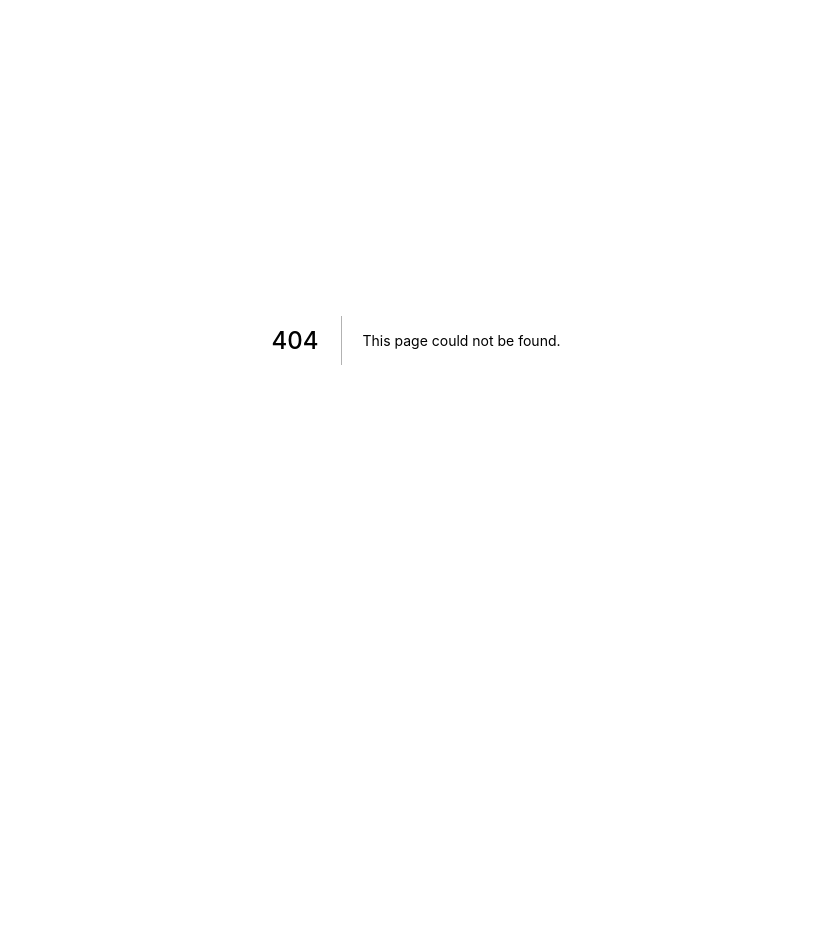
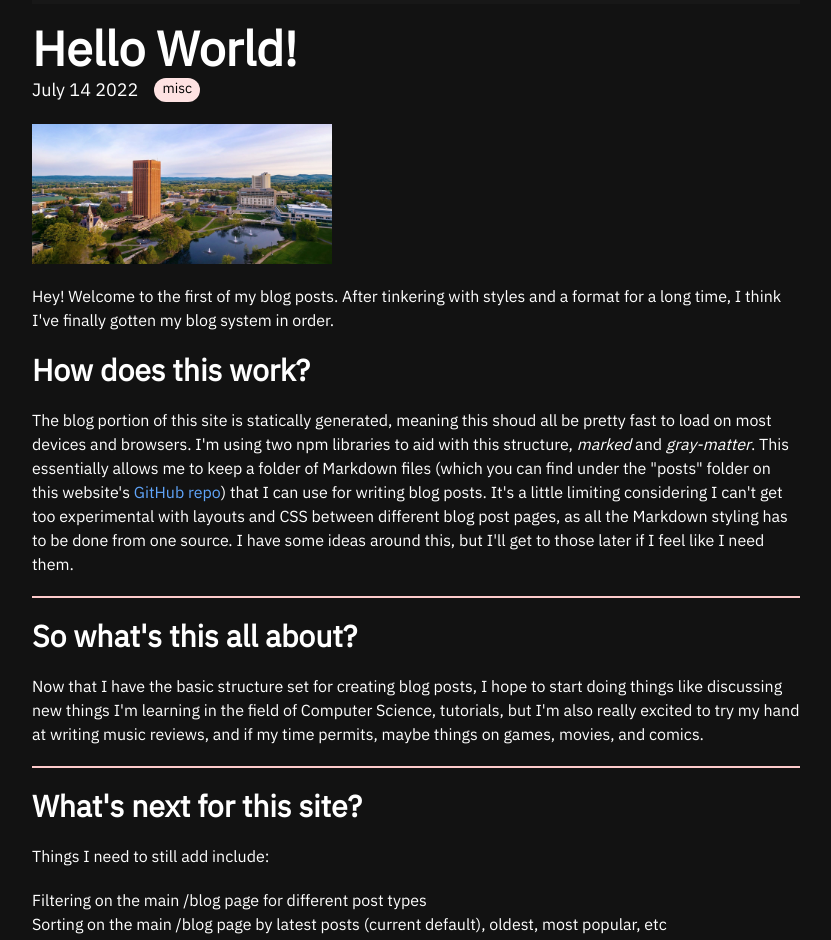
Before and after one commit to LinkFrost/linkfrost.com, a Next.js app: page /blog/hello-world in a window 1280 px wide. Before the commit this address had no page. Shown: the part 60-1000 px from the top of the page, without its empty margins (224-1055 px from the left). Before the commit the page ends 800 px from the top, so only its background shows below. Built offline with nearby package versions, Linux system fonts and the light colour scheme.

Commit message:
feat: added blog functionality and base structure

```diff
--- /dev/null
+++ b/components/BlogFeed.js
@@ -0,0 +1,20 @@
+import Link from "next/link";
+
+export default function BlogFeed({ post }) {
+  const { title, date, category, excerpt, cover_image } = post.frontMatter;
+
+  return (
+    <div className="flex flex-col bg-neautral-900 border-2 rounded-xl border-red-200 shadow-black shadow-md p-2 mb-5">
+      <Link href={`/blog/${post.slug}`}>
+        <h2 className="font-bold text-xl sm:text-3xl text-white hover:text-blue-400">{title}</h2>
+      </Link>
+      <div className="flex items-center space-x-4">
+        <h4 className="text-md sm:text-lg text-white">{date}</h4>
+        <div className="flex bg-red-100 rounded-xl max-w-fit m-0 pt-0 pb-1 px-2">
+          <h1 className="text-sm sm:text-md text-black">{category}</h1>
+        </div>
+      </div>
+      <p>{excerpt}</p>
+    </div>
+  );
+}
--- a/components/LatestBlogPosts.js
+++ b/components/LatestBlogPosts.js
@@ -1,8 +1,14 @@
-export default function LatestBlogPosts() {
+import BlogFeed from "./BlogFeed.js";
+
+export default function LatestBlogPosts(props) {
+  const { posts } = props;
+
   return (
     <div className="flex flex-col justify-between content-center max-w-3xl mb-5 w-full border-b-2 border-red-200 border-opacity-100">
       <h2 className="font-bold text-xl sm:text-3xl text-white mb-5">Latest Posts</h2>
-      <p className="mb-5">Coming soon!</p>
+      {posts.map((post, index) => (
+        <BlogFeed key={index} post={post}></BlogFeed>
+      ))}
     </div>
   );
 }
--- a/components/ProjectCard.js
+++ b/components/ProjectCard.js
@@ -1,5 +1,3 @@
-import Image from "next/image";
-
 export default function ProjectCard(props) {
   return (
     <div className="sm:aspect-square relative flex flex-col items-center rounded-xl border-2 border-red-200 bg-neutral-900 shadow-md shadow-black hover:shadow-xl hover:shadow-zinc-800 p-2">
--- a/components/Projects.js
+++ b/components/Projects.js
@@ -1,5 +1,4 @@
 import ProjectCard from "./ProjectCard.js";
-import Image from "next/image";
 
 export default function Projects() {
   return (
--- a/package.json
+++ b/package.json
@@ -4,11 +4,13 @@
   "private": true,
   "scripts": {
     "dev": "next dev",
-    "build": "next build",
+    "build": "next build && next export",
     "start": "next start",
     "lint": "next lint"
   },
   "dependencies": {
+    "gray-matter": "^4.0.3",
+    "marked": "^4.0.18",
     "next": "12.2.0",
     "react": "18.2.0",
     "react-dom": "18.2.0"
--- a/pages/_document.js
+++ b/pages/_document.js
@@ -4,7 +4,6 @@ export default function Document() {
   return (
     <Html className="dark dark:bg-neutral-900" style={{ colorScheme: "dark" }}>
       <Head>
-        <title>LinkFrost</title>
         <link rel="preconnect" href="https://fonts.googleapis.com" />
         <link rel="preconnect" href="https://fonts.gstatic.com" crossOrigin />
         <link href="https://fonts.googleapis.com/css2?family=IBM+Plex+Sans:wght@400&display=swap" rel="stylesheet" />
--- a/pages/blog.js
+++ /dev/null
@@ -1,20 +0,0 @@
-import Head from "next/head";
-import Navbar from "../components/Navbar.js";
-import Footer from "../components/Footer.js";
-
-export default function Home() {
-  return (
-    <div className="flex flex-col justify-center items-center px-8 pb-16">
-      <Head>
-        <title>Blog - LinkFrost</title>
-      </Head>
-      <Navbar></Navbar>
-      <main className="flex flex-col justify-center items-center max-w-3xl w-full">
-        <div className="">
-          <h1 className="font-bold text-6xl">Under Construction!</h1>
-        </div>
-      </main>
-      <Footer></Footer>
-    </div>
-  );
-}
--- /dev/null
+++ b/pages/blog/[slug].js
@@ -0,0 +1,67 @@
+import fs from "fs";
+import matter from "gray-matter";
+import { marked } from "marked";
+import path from "path";
+import Head from "next/head";
+import Navbar from "../../components/Navbar.js";
+import Footer from "../../components/Footer.js";
+
+export async function getStaticPaths() {
+  const mdFiles = fs.readdirSync(path.join("posts"));
+
+  const paths = mdFiles.map((f) => ({
+    params: {
+      slug: f.replace(".md", ""),
+    },
+  }));
+
+  return {
+    paths,
+    fallback: false,
+  };
+}
+
+export async function getStaticProps(props) {
+  const { params } = props;
+  const slug = params.slug;
+
+  const mdWithMeta = fs.readFileSync(path.join("posts", slug + ".md"), "utf-8");
+  const { data: frontMatter, content } = matter(mdWithMeta);
+
+  return {
+    props: {
+      slug,
+      frontMatter,
+      content,
+    },
+  };
+}
+
+export default function BlogPostPage({ slug, frontMatter, content }) {
+  const { title, date, category, cover_image } = frontMatter;
+
+  console.log(marked(content));
+
+  return (
+    <div className="flex flex-col justify-center items-center px-8">
+      <Head>
+        <title>{title} - LinkFrost</title>
+      </Head>
+      <Navbar></Navbar>
+      <main className="overflow-y-scroll flex flex-col justify-center lg:max-w-3xl sm:max-w-2xl w-full mt-5 mb-5">
+        <h1 className="font-bold text-3xl sm:text-5xl text-white mb-1">{title}</h1>
+        <div className="flex items-center space-x-4 mb-5">
+          <h4 className="text-md sm:text-lg text-white">{date}</h4>
+          <div className="flex bg-red-100 rounded-xl max-w-fit m-0 pt-0 pb-1 px-2">
+            <h1 className="text-sm sm:text-md text-black">{category}</h1>
+          </div>
+        </div>
+        <img style={{ height: "auto", width: "300px", objectFit: "contain" }} src={cover_image}></img>
+        <div className="markdown">
+          <div dangerouslySetInnerHTML={{ __html: marked(content) }}></div>
+        </div>
+      </main>
+      <Footer></Footer>
+    </div>
+  );
+}
--- /dev/null
+++ b/pages/blog/index.js
@@ -0,0 +1,54 @@
+import fs from "fs";
+import matter from "gray-matter";
+import path from "path";
+import Head from "next/head";
+import Navbar from "../../components/Navbar.js";
+import Footer from "../../components/Footer.js";
+import BlogFeed from "../../components/BlogFeed.js";
+
+export async function getStaticProps() {
+  const mdFiles = fs.readdirSync(path.join("posts"));
+
+  const posts = mdFiles.map((f) => {
+    const slug = f.replace(".md", "");
+    const mdMetadata = fs.readFileSync(path.join("posts", f), "utf-8");
+    const { data: frontMatter } = matter(mdMetadata);
+
+    return {
+      slug,
+      frontMatter,
+    };
+  });
+
+  return {
+    props: {
+      posts: posts.sort((a, b) => {
+        return new Date(b.frontMatter.date) - new Date(a.frontMatter.date);
+      }),
+    },
+  };
+}
+
+export default function Blog(props) {
+  const { posts } = props;
+
+  return (
+    <div className="flex flex-col justify-center items-center px-8">
+      <Head>
+        <title>Blog - LinkFrost</title>
+      </Head>
+      <Navbar></Navbar>
+      <main className="overflow-y-scroll flex flex-col justify-center lg:max-w-3xl sm:max-w-2xl w-full mt-5">
+        <h1 className="font-bold text-3xl sm:text-5xl text-white mb-5">Blog</h1>
+        <p className="mb-5">This is where I write about all sorts of things, though mainly it will be split between things in Computer Science, my thoughts on music I'm listening to (primarily Hip-Hop!), and any other thing I feel like writing in length about.</p>
+        <h2 className="font-bold text-xl sm:text-3xl text-white mt-5 mb-5">Latest Posts</h2>
+        <div className="flex flex-col mb-5">
+          {posts.map((post, index) => (
+            <BlogFeed key={index} post={post}></BlogFeed>
+          ))}
+        </div>
+      </main>
+      <Footer></Footer>
+    </div>
+  );
+}
--- a/pages/index.js
+++ b/pages/index.js
@@ -1,3 +1,7 @@
+import fs from "fs";
+import matter from "gray-matter";
+import path from "path";
+import Head from "next/head";
 import Header from "../components/Header.js";
 import Navbar from "../components/Navbar.js";
 import Projects from "../components/Projects.js";
@@ -5,15 +9,45 @@ import SkillsInterests from "../components/SkillsInterests.js";
 import Footer from "../components/Footer.js";
 import LatestBlogPosts from "../components/LatestBlogPosts.js";
 
-export default function Home() {
+export async function getStaticProps() {
+  const mdFiles = fs.readdirSync(path.join("posts"));
+
+  const posts = mdFiles.map((f) => {
+    const slug = f.replace(".md", "");
+    const mdMetadata = fs.readFileSync(path.join("posts", f), "utf-8");
+    const { data: frontMatter } = matter(mdMetadata);
+
+    return {
+      slug,
+      frontMatter,
+    };
+  });
+
+  return {
+    props: {
+      posts: posts
+        .sort((a, b) => {
+          return new Date(b.frontMatter.date) - new Date(a.frontMatter.date);
+        })
+        .slice(0, 3),
+    },
+  };
+}
+
+export default function Home(props) {
+  const { posts } = props;
+
   return (
     <div className="flex flex-col justify-center items-center px-8">
+      <Head>
+        <title>LinkFrost</title>
+      </Head>
       <Navbar></Navbar>
       <main className="overflow-y-scroll flex flex-col justify-center lg:max-w-3xl sm:max-w-2xl w-full">
         <Header></Header>
         <SkillsInterests></SkillsInterests>
         <Projects></Projects>
-        <LatestBlogPosts></LatestBlogPosts>
+        <LatestBlogPosts posts={posts}></LatestBlogPosts>
       </main>
       <Footer></Footer>
     </div>
--- /dev/null
+++ b/posts/hello-world.md
@@ -0,0 +1,29 @@
+---
+title: "Hello World!"
+date: "July 14 2022"
+category: "misc"
+excerpt: "Hey! Welcome to the first of my blog posts. After tinkering with styles and a format for a long time, I think I've finally gotten my blog system in order."
+cover_image: "/img/testImage.jpg"
+---
+
+Hey! Welcome to the first of my blog posts. After tinkering with styles and a format for a long time, I think I've finally gotten my blog system in order.
+
+## How does this work?
+
+The blog portion of this site is statically generated, meaning this shoud all be pretty fast to load on most devices and browsers. I'm using two npm libraries to aid with this structure, _marked_ and _gray-matter_. This essentially allows me to keep a folder of Markdown files (which you can find under the "posts" folder on this website's [GitHub repo](https://github.com/LinkFrost/linkfrost.com)) that I can use for writing blog posts. It's a little limiting considering I can't get too experimental with layouts and CSS between different blog post pages, as all the Markdown styling has to be done from one source. I have some ideas around this, but I'll get to those later if I feel like I need them.
+
+---
+
+## So what's this all about?
+
+Now that I have the basic structure set for creating blog posts, I hope to start doing things like discussing new things I'm learning in the field of Computer Science, tutorials, but I'm also really excited to try my hand at writing music reviews, and if my time permits, maybe things on games, movies, and comics.
+
+---
+
+## What's next for this site?
+
+Things I need to still add include:
+
+- Filtering on the main /blog page for different post types
+- Sorting on the main /blog page by latest posts (current default), oldest, most popular, etc
+- Search functionality
--- a/styles/globals.css
+++ b/styles/globals.css
@@ -10,6 +10,56 @@ body {
   overflow: none;
 }
 
+@layer components {
+  .markdown {
+    @apply mt-5;
+  }
+
+  .markdown p {
+    @apply mb-5;
+  }
+
+  .markdown h1 {
+    @apply font-bold text-2xl sm:text-4xl text-white mb-5;
+  }
+
+  .markdown h2 {
+    @apply font-bold text-xl sm:text-3xl text-white mb-5;
+  }
+
+  .markdown img {
+  }
+
+  .markdown ol,
+  ul {
+    @apply mb-5 list-decimal;
+  }
+
+  .markdown code {
+    @apply bg-slate-800 p-2 w-full mb-2;
+  }
+
+  .markdown code,
+  pre {
+    @apply mb-5;
+  }
+
+  .markdown hr {
+    @apply border border-red-200 mt-5 mb-5;
+  }
+
+  .markdown a {
+    @apply text-blue-400;
+  }
+}
+
+@layer base {
+  ul,
+  ol {
+    list-style: revert;
+  }
+}
+
 /* @font-face {
   font-family: "IBM Plex Sans";
   font-style: normal;
```
Also changed, not shown: public/img/testImage.jpg (added), 1 other file (tests, documents, lock files or other folders).
